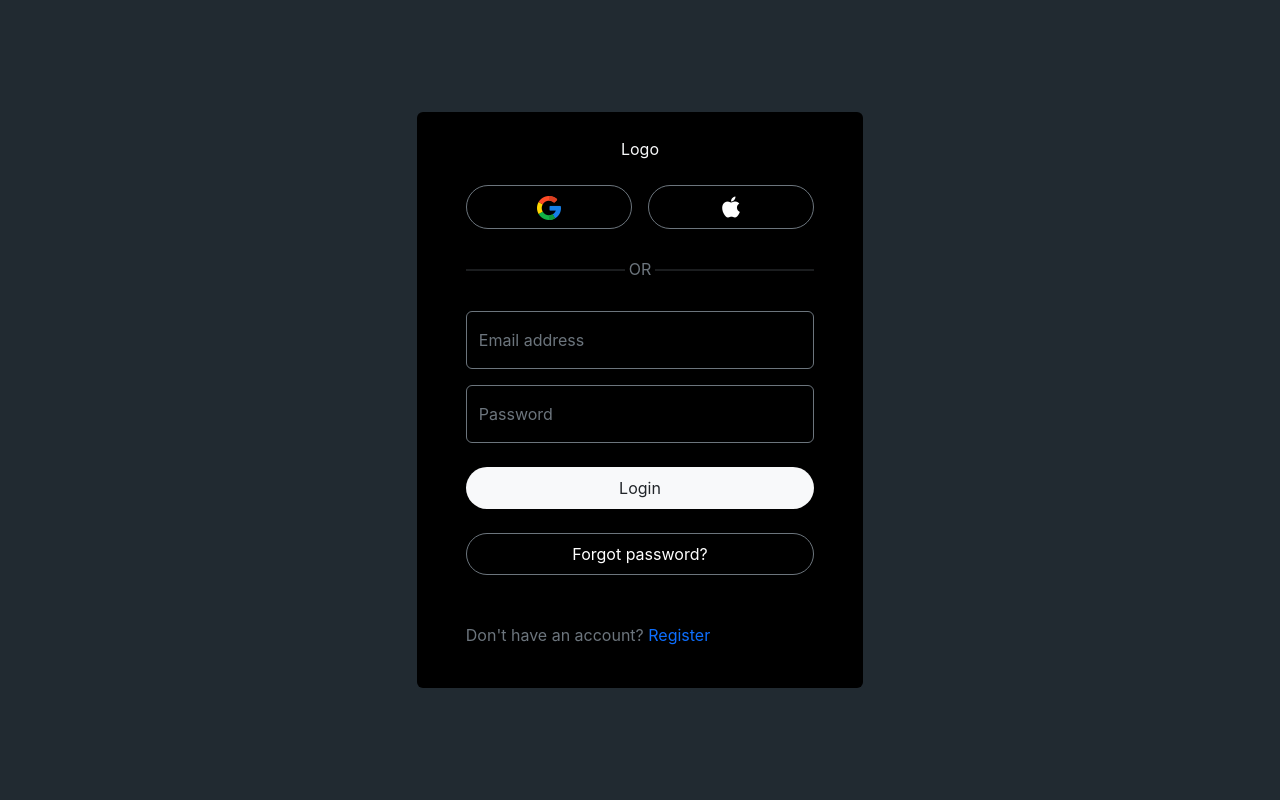
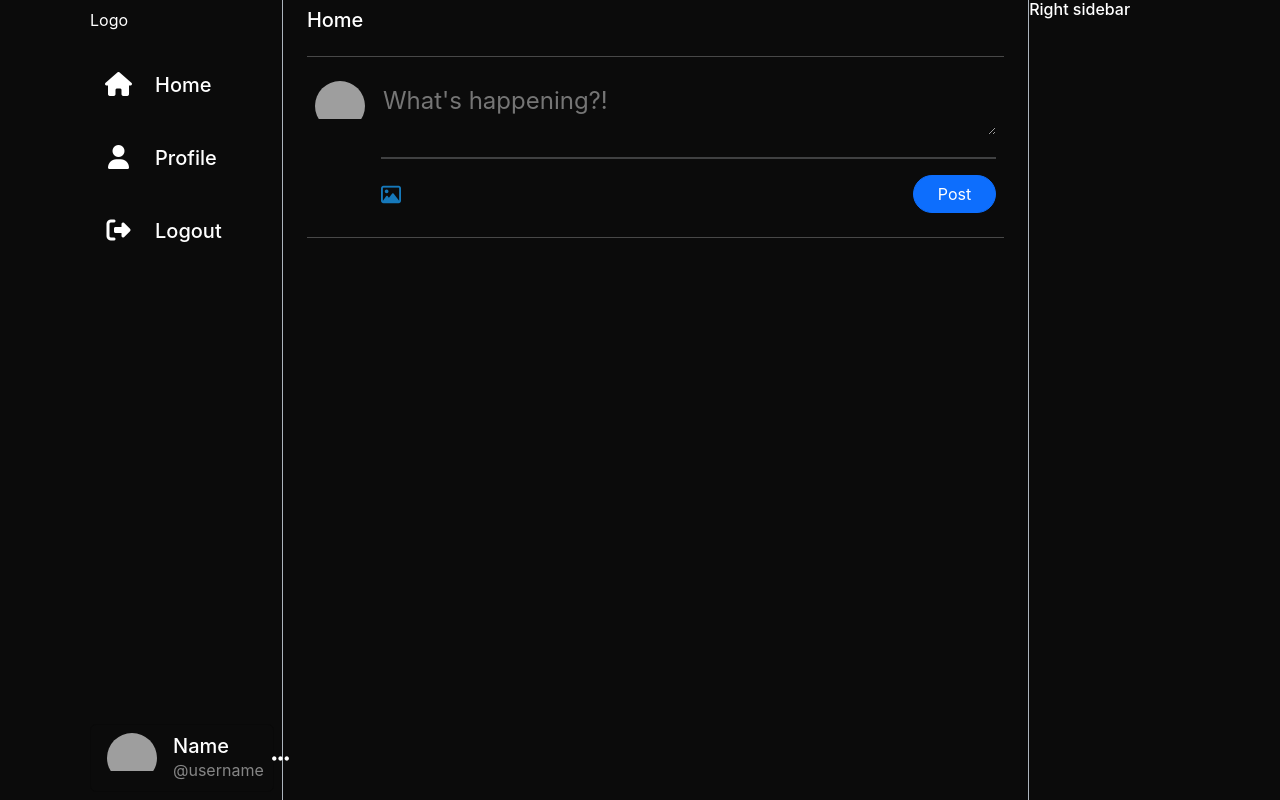
Before and after one commit to I-Adarsh-I/Twitter-Clone-MERN, a React (Create React App) app in the folder frontend/: page / in a window 1280 px wide. Built offline with nearby package versions, Linux system fonts and the light colour scheme; grey boxes are pictures that could not be loaded.

Commit message:
Feed page component designed

```diff
--- a/frontend/package.json
+++ b/frontend/package.json
@@ -17,6 +17,7 @@
     "react-bootstrap": "^2.10.1",
     "react-dom": "^18.2.0",
     "react-hook-form": "^7.50.1",
+    "react-icons": "^5.0.1",
     "react-redux": "^9.1.0",
     "react-router-dom": "^6.22.0",
     "react-scripts": "^5.0.1",
--- a/frontend/src/App.js
+++ b/frontend/src/App.js
@@ -2,14 +2,16 @@ import "./App.css";
 import React from "react";
 import { Routes, Route } from "react-router-dom";
 import Login from "./pages/auth/Login";
-import Register from "./pages/auth/Register";
+import Register from './pages/auth/Register';
+import Home from "./pages/home/Home";
 
 function App() {
   return (
     <div className="App">
       <Routes>
-        <Route path="/" element={<Login />} />
+        <Route path="/login" element={<Login />} />
         <Route path="/register" element={<Register />} />
+        <Route path="/" element = {<Home />} />
       </Routes>
     </div>
   );
--- /dev/null
+++ b/frontend/src/components/avatar/Avatar.js
@@ -0,0 +1,11 @@
+import React from 'react'
+
+const Avatar = (props) => {
+  return (
+    <div>
+      <img src={props.image} alt="profile" className='w-100'/>
+    </div>
+  )
+}
+
+export default Avatar
--- /dev/null
+++ b/frontend/src/components/feed/Feed.js
@@ -0,0 +1,48 @@
+import React from "react";
+import Avatar from "../../components/avatar/Avatar";
+import "./feed.css";
+
+const Feed = () => {
+  const imgUrl =
+    "https://i.pinimg.com/736x/c0/74/9b/c0749b7cc401421662ae901ec8f9f660.jpg";
+
+  return (
+    <div className="feed-main mx-4">
+      <div className="top-nav d-flex align-items-center justify-content-between my-2">
+        <div className="h5">Home</div>
+      </div>
+      <hr />
+      <div className="card border-dark-subtle bg-transparent p-2 border-0">
+        <div className="d-flex gap-3 ">
+          <div className="r-post-con">
+            <div className="avatar name-n-avatar rounded-pill overflow-hidden">
+              <Avatar image={imgUrl} />
+            </div>
+          </div>
+          <div className="l-con-post w-100">
+            <form>
+              <textarea
+                name="description"
+                id="description"
+                cols="30"
+                rows="1"
+                placeholder="What's happening?!"
+                className="post-textbox w-100 bg-transparent text-white border-0 fs-4 pb-3"
+              ></textarea>
+            </form>
+            <hr className="border" />
+            <div className="d-flex justify-content-between align-items-center">
+            <i class="fa-regular fa-image fa-lg" style={{color:'#1679BB'}} role="button"></i>
+              <button className="btn btn-primary rounded-pill px-4">
+                Post
+              </button>
+            </div>
+          </div>
+        </div>
+      </div>
+      <hr />
+    </div>
+  );
+};
+
+export default Feed;
--- /dev/null
+++ b/frontend/src/components/feed/feed.css
@@ -0,0 +1,10 @@
+.feed-main{
+    width: 74%;
+}
+.avatar{
+    height: 50px;
+    width: 50px;
+}
+textarea#description.post-textbox:focus {
+    outline: none;
+}
--- /dev/null
+++ b/frontend/src/components/sidebar/R_Sidebar.js
@@ -0,0 +1,11 @@
+import React from 'react'
+
+const R_Sidebar = () => {
+  return (
+    <div className='container r-sidebar-main border-start border-dark-subtle'>
+      <h6>Right sidebar</h6>
+    </div>
+  )
+}
+
+export default R_Sidebar
--- /dev/null
+++ b/frontend/src/components/sidebar/Sidebar.js
@@ -0,0 +1,67 @@
+import React from "react";
+import "./sidebar.css";
+
+const Sidebar = () => {
+  return (
+    <div className="d-flex flex-column justify-content-between border-end border-dark-subtle p-2 sidebar-main gap-4 px-2">
+      <div className="top-options">
+        <div className="logo-container d-flex align-items-center justify-content-start">
+          Logo
+        </div>
+        <div className="content d-flex flex-column gap-3 mt-4">
+          <div
+            className="option d-flex align-items-center gap-4 rounded-pill px-3 py-3 pe-4"
+            role="button"
+          >
+            <div className="logo-con d-flex align-items-center justify-content-center">
+              <i class="fa-solid fa-house fa-xl"></i>
+            </div>
+            <div className="head-con">
+              <h5 className="m-0">Home</h5>
+            </div>
+          </div>
+          <div
+            className="option d-flex align-items-center gap-4 rounded-pill px-3 py-3 pe-4"
+            role="button"
+          >
+            <div className="logo-con d-flex align-items-center justify-content-center">
+              <i class="fa-solid fa-user fa-xl"></i>
+            </div>
+            <div className="head-con">
+              <h5 className="m-0">Profile</h5>
+            </div>
+          </div>
+          <div
+            className="option d-flex align-items-center gap-4 rounded-pill px-3 py-3 pe-4"
+            role="button"
+          >
+            <div className="logo-con d-flex align-items-center justify-content-center">
+              <i class="fa-solid fa-right-from-bracket fa-xl"></i>
+            </div>
+            <div className="head-con">
+              <h5 className="m-0">Logout</h5>
+            </div>
+          </div>
+        </div>
+      </div>
+      <div className="card bg-transparent profile-card text-white">
+        <div className="card-body d-flex justify-content-between align-items-center gap-2 py-2">
+          <div className="name-n-avatar d-flex align-items-center gap-3">
+            <div className="avatar rounded-pill overflow-hidden">
+              <img src="https://i.pinimg.com/736x/c0/74/9b/c0749b7cc401421662ae901ec8f9f660.jpg" alt="profile" className="w-100 "/>
+            </div>
+            <div className="name-sec ">
+              <h5 className="m-0">Name</h5>
+              <p className="text-white-50 m-0">@username</p>
+            </div>
+          </div>
+          <div className="more-options rounded-pill d-flex align-items-center justify-content-center m-0" role="button">
+            <i class="fa-solid fa-ellipsis fa-lg"></i>
+          </div>
+        </div>
+      </div>
+    </div>
+  );
+};
+
+export default Sidebar;
--- /dev/null
+++ b/frontend/src/components/sidebar/sidebar.css
@@ -0,0 +1,26 @@
+.sidebar-main{
+    width: 18%;
+}
+.logo-con{
+    height: 25px;
+    width: 25px;
+}
+.option{
+    width: fit-content;
+}
+.avatar{
+    height: 40px;
+    width: 40px;
+}
+.more-options{
+    height: 35px;
+    width: 35px;
+}
+.r-sidebar-main{
+    width: 18%;
+    padding: 0;
+    margin: 0;
+}
+.option:hover, .more-options:hover{
+    background-color: rgba(240, 240, 240, 0.08);
+}
--- a/frontend/src/index.css
+++ b/frontend/src/index.css
@@ -5,6 +5,8 @@ body {
     sans-serif;
   -webkit-font-smoothing: antialiased;
   -moz-osx-font-smoothing: grayscale;
+  background-color: rgb(11, 11, 11);
+  color: white;
 }
 
 code {
--- a/frontend/src/pages/auth/Register.js
+++ b/frontend/src/pages/auth/Register.js
@@ -60,7 +60,7 @@ function Login() {
 
               <p className="text-secondary mt-4">
                Already have an account?{" "}
-                <Link to="/" className="text-decoration-none">
+                <Link to="/login" className="text-decoration-none">
                   Login
                 </Link>
               </p>
--- /dev/null
+++ b/frontend/src/pages/home/Home.js
@@ -0,0 +1,17 @@
+import React from 'react'
+import Sidebar from '../../components/sidebar/Sidebar'
+import './home.css'
+import Feed from '../../components/feed/Feed'
+import R_Sidebar from '../../components/sidebar/R_Sidebar'
+
+const Home = () => {
+  return (
+    <div className='container d-flex home-main'>
+      <Sidebar />
+      <Feed />
+      <R_Sidebar />
+    </div>
+  )
+}
+
+export default Home
--- /dev/null
+++ b/frontend/src/pages/home/home.css
@@ -0,0 +1,4 @@
+.home-main{
+    height: 100vh;
+    width: 100%;
+}
```
Also changed, not shown: 1 other file (tests, documents, lock files or other folders).
